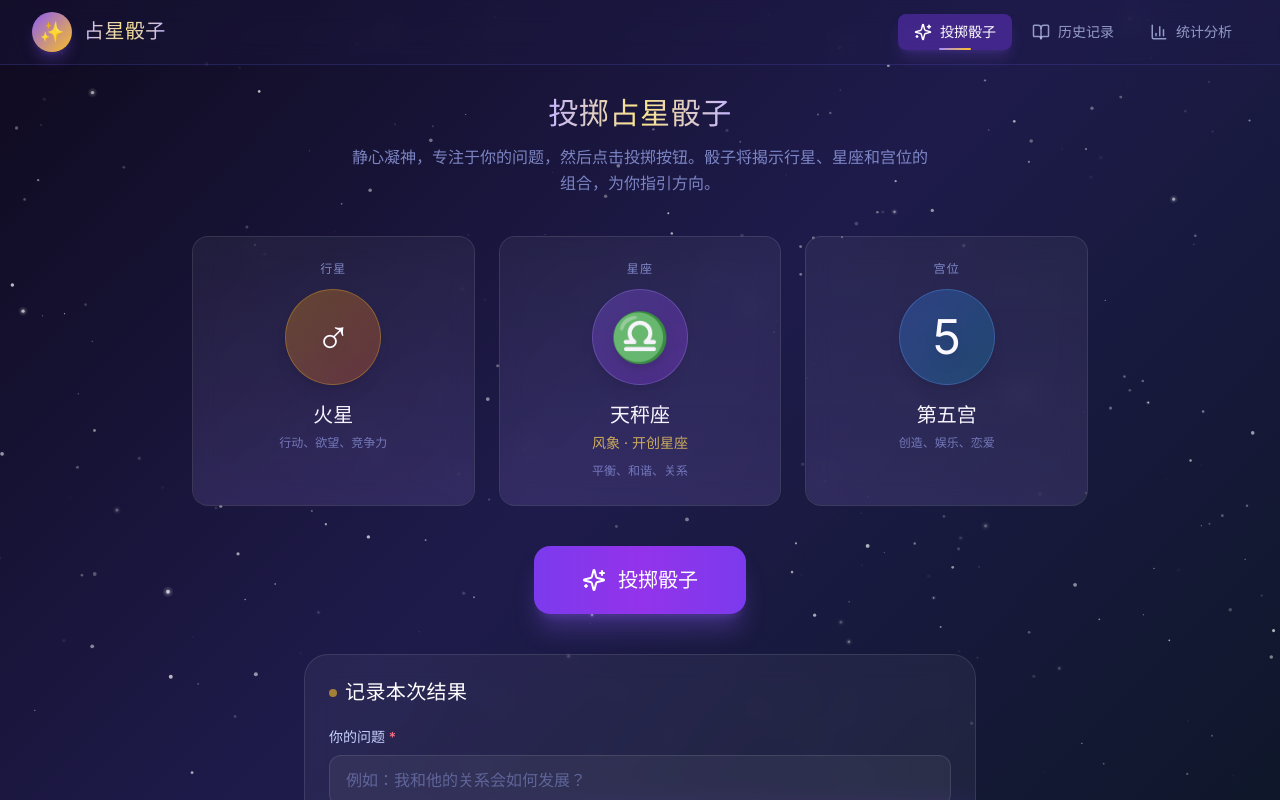
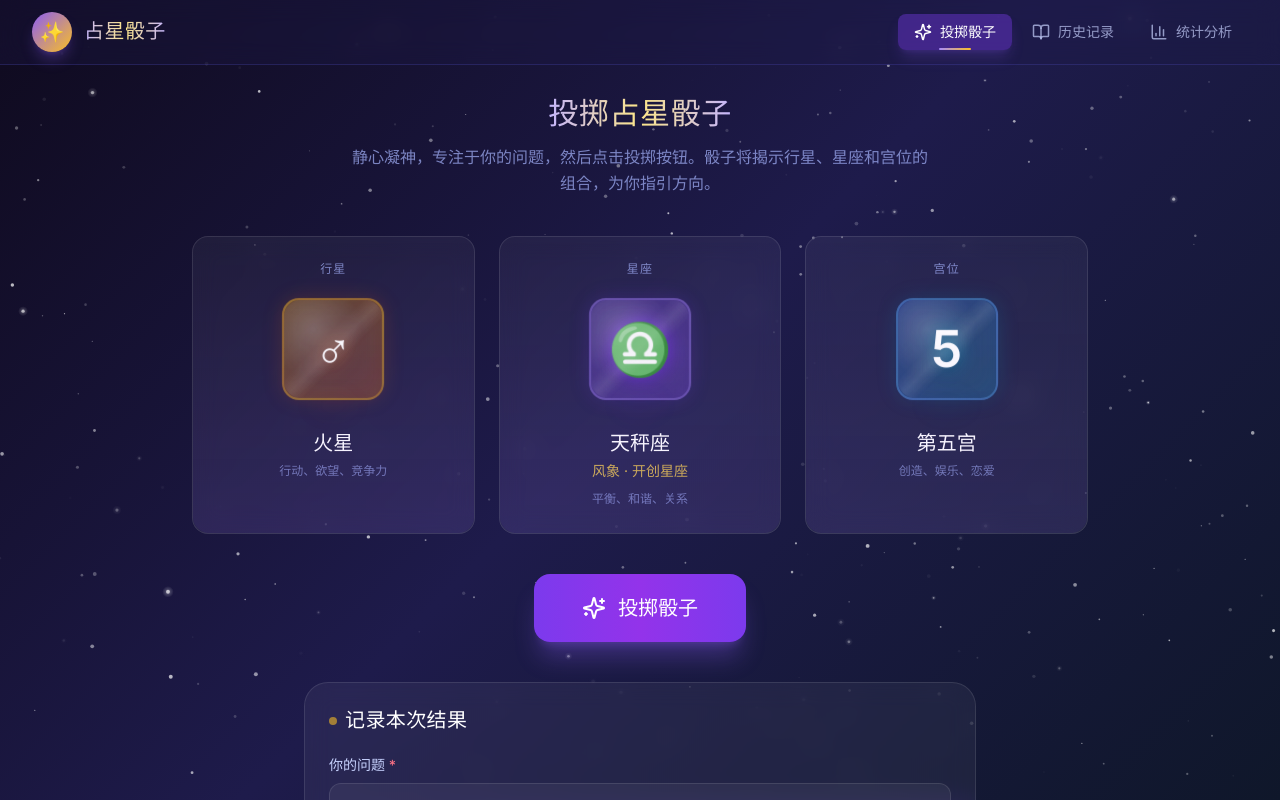
Before and after one commit to LuckyLL17/yq-30, a React (Vite) app: page / in a window 1280 px wide. Both pictures are taken after a click on the button "投掷骰子". Shown: the top 800 px of the page. Built offline with nearby package versions, Linux system fonts and the light colour scheme.

Commit message:
.1294570642211112:5d21e53496a205b6a86b620b94d70b5c_6a2a0f066f8395e0e8cabb0d.6a2a20f06f8395e0e8cac902.6a2a20f0ba6d4b0e2649bc72:Trae CN.T(2026/6/11 10:44:00)

```diff
--- /dev/null
+++ b/src/components/Dice3D.tsx
@@ -0,0 +1,155 @@
+import React, { useState, useEffect, useMemo } from 'react';
+
+interface Dice3DProps {
+  symbol: string;
+  isRolling: boolean;
+  delay?: number;
+  gradientFrom: string;
+  gradientTo: string;
+  borderColor: string;
+  size?: 'sm' | 'md' | 'lg';
+  allSymbols?: string[];
+}
+
+const Dice3D: React.FC<Dice3DProps> = ({
+  symbol,
+  isRolling,
+  delay = 0,
+  gradientFrom,
+  gradientTo,
+  borderColor,
+  size = 'lg',
+  allSymbols,
+}) => {
+  const [displaySymbol, setDisplaySymbol] = useState(symbol);
+  const [faces, setFaces] = useState<string[]>([]);
+
+  const sizeClasses = {
+    sm: 'w-16 h-16',
+    md: 'w-20 h-20',
+    lg: 'w-24 h-24',
+  };
+
+  const faceSize = {
+    sm: 'w-16 h-16',
+    md: 'w-20 h-20',
+    lg: 'w-24 h-24',
+  };
+
+  const symbolSizes = {
+    sm: 'text-3xl',
+    md: 'text-4xl',
+    lg: 'text-5xl',
+  };
+
+  const faceSymbols = useMemo(() => {
+    if (allSymbols && allSymbols.length >= 6) {
+      const shuffled = [...allSymbols].sort(() => Math.random() - 0.5);
+      return shuffled.slice(0, 6);
+    }
+    return [symbol, symbol, symbol, symbol, symbol, symbol];
+  }, [allSymbols, symbol]);
+
+  useEffect(() => {
+    if (!isRolling) {
+      setDisplaySymbol(symbol);
+      setFaces([symbol, symbol, symbol, symbol, symbol, symbol]);
+    } else {
+      setFaces(faceSymbols);
+      const interval = setInterval(() => {
+        if (allSymbols) {
+          setDisplaySymbol(allSymbols[Math.floor(Math.random() * allSymbols.length)]);
+        }
+      }, 80);
+
+      return () => clearInterval(interval);
+    }
+  }, [isRolling, symbol, allSymbols, faceSymbols]);
+
+  const faceStyles = (index: number) => {
+    const transforms = [
+      'rotateY(0deg) translateZ(var(--half-size))',
+      'rotateY(90deg) translateZ(var(--half-size))',
+      'rotateY(180deg) translateZ(var(--half-size))',
+      'rotateY(-90deg) translateZ(var(--half-size))',
+      'rotateX(90deg) translateZ(var(--half-size))',
+      'rotateX(-90deg) translateZ(var(--half-size))',
+    ];
+
+    return {
+      transform: transforms[index],
+    };
+  };
+
+  const sizeValue = size === 'sm' ? 64 : size === 'md' ? 80 : 96;
+  const halfSize = sizeValue / 2;
+
+  return (
+    <div className="relative" style={{ perspective: '800px' }}>
+      <div
+        className={`${sizeClasses[size]} relative transition-transform duration-500`}
+        style={{
+          transformStyle: 'preserve-3d',
+          '--half-size': `${halfSize}px`,
+        } as React.CSSProperties}
+      >
+        <div
+          className={`
+            absolute inset-0 transform-gpu
+            ${isRolling ? 'animate-dice-3d-roll' : ''}
+          `}
+          style={{
+            transformStyle: 'preserve-3d',
+            animationDelay: `${delay}ms`,
+          }}
+        >
+          {[0, 1, 2, 3, 4, 5].map((index) => (
+            <div
+              key={index}
+              className={`
+                absolute ${faceSize[size]} rounded-2xl flex items-center justify-center
+                border-2 shadow-xl
+              `}
+              style={{
+                ...faceStyles(index),
+                background: `linear-gradient(135deg, ${gradientFrom}40 0%, ${gradientTo}40 100%)`,
+                borderColor: `${borderColor}60`,
+                boxShadow: `inset 0 0 30px ${gradientFrom}20, 0 0 20px ${gradientTo}30`,
+                backdropFilter: 'blur(10px)',
+                backfaceVisibility: 'hidden',
+              }}
+            >
+              <span
+                className={`${symbolSizes[size]} text-white font-bold drop-shadow-lg`}
+                style={{
+                  textShadow: `0 0 20px ${gradientTo}`,
+                }}
+              >
+                {isRolling ? faces[index] : displaySymbol}
+              </span>
+
+              <div
+                className="absolute inset-0 rounded-2xl pointer-events-none"
+                style={{
+                  background: `
+                    radial-gradient(circle at 30% 30%, rgba(255,255,255,0.2) 0%, transparent 50%),
+                    linear-gradient(135deg, transparent 40%, rgba(255,255,255,0.1) 50%, transparent 60%)
+                  `,
+                }}
+              />
+            </div>
+          ))}
+        </div>
+      </div>
+
+      <div
+        className="absolute -bottom-4 left-1/2 -translate-x-1/2 w-16 h-4 rounded-full blur-md opacity-50"
+        style={{
+          background: `radial-gradient(ellipse, ${gradientTo}40 0%, transparent 70%)`,
+        }}
+      />
+    </div>
+  );
+};
+
+export default Dice3D;
--- a/src/components/DiceDisplay.tsx
+++ b/src/components/DiceDisplay.tsx
@@ -1,5 +1,7 @@
 import React from 'react';
 import { DiceResult, Planet, Sign, House } from '@/types';
+import { PLANETS, SIGNS, HOUSES } from '@/utils/diceData';
+import Dice3D from './Dice3D';
 
 interface DiceCardProps {
   title: string;
@@ -9,7 +11,10 @@ interface DiceCardProps {
   extra?: string;
   isRolling: boolean;
   delay: number;
-  iconBg: string;
+  gradientFrom: string;
+  gradientTo: string;
+  borderColor: string;
+  allSymbols: string[];
 }
 
 const DiceCard: React.FC<DiceCardProps> = ({
@@ -20,34 +25,35 @@ const DiceCard: React.FC<DiceCardProps> = ({
   extra,
   isRolling,
   delay,
-  iconBg,
+  gradientFrom,
+  gradientTo,
+  borderColor,
+  allSymbols,
 }) => {
   return (
     <div
       className={`
         relative flex flex-col items-center p-6 rounded-2xl
         backdrop-blur-md bg-white/5 border border-white/10
-        transform transition-all duration-700 ease-out
+        transition-all duration-700 ease-out
         hover:bg-white/10 hover:border-violet-500/30 hover:shadow-xl hover:shadow-violet-500/10
-        ${isRolling ? 'animate-dice-roll' : ''}
       `}
-      style={{ animationDelay: `${delay}ms` }}
     >
-      <div className="text-xs text-indigo-300/70 uppercase tracking-widest mb-3">
+      <div className="text-xs text-indigo-300/70 uppercase tracking-widest mb-4">
         {title}
       </div>
 
-      <div
-        className={`
-          w-24 h-24 rounded-full flex items-center justify-center mb-4
-          ${iconBg}
-          shadow-lg transform transition-transform duration-500
-          ${isRolling ? 'scale-110' : 'hover:scale-105'}
-        `}
-      >
-        <span className={`text-5xl text-white drop-shadow-lg ${isRolling ? 'animate-spin-slow' : ''}`}>
-          {symbol}
-        </span>
+      <div className="mb-6 h-28 flex items-center justify-center">
+        <Dice3D
+          symbol={symbol}
+          isRolling={isRolling}
+          delay={delay}
+          gradientFrom={gradientFrom}
+          gradientTo={gradientTo}
+          borderColor={borderColor}
+          size="lg"
+          allSymbols={allSymbols}
+        />
       </div>
 
       <div className="text-xl font-bold text-white mb-1">{name}</div>
@@ -65,29 +71,44 @@ const DiceCard: React.FC<DiceCardProps> = ({
   );
 };
 
+const EmptyDiceCard: React.FC<{ title: string }> = ({ title }) => {
+  return (
+    <div className="flex flex-col items-center p-6 rounded-2xl backdrop-blur-md bg-white/5 border border-white/10">
+      <div className="text-xs text-indigo-300/70 uppercase tracking-widest mb-4">
+        {title}
+      </div>
+      <div className="mb-6 h-28 flex items-center justify-center">
+        <div
+          className="w-24 h-24 rounded-2xl flex items-center justify-center border-2 border-indigo-500/30"
+          style={{
+            background: 'linear-gradient(135deg, rgba(99, 102, 241, 0.2) 0%, rgba(139, 92, 246, 0.2) 100%)',
+            boxShadow: 'inset 0 0 30px rgba(99, 102, 241, 0.1)',
+          }}
+        >
+          <span className="text-4xl text-indigo-400/50 font-bold">?</span>
+        </div>
+      </div>
+      <div className="text-indigo-300/50 text-sm">点击下方按钮投掷</div>
+    </div>
+  );
+};
+
 interface DiceDisplayProps {
   result: DiceResult | null;
   isRolling: boolean;
 }
 
+const planetSymbols = PLANETS.map(p => p.symbol);
+const signSymbols = SIGNS.map(s => s.symbol);
+const houseNumbers = HOUSES.map(h => h.number.toString());
+
 const DiceDisplay: React.FC<DiceDisplayProps> = ({ result, isRolling }) => {
   if (!result) {
     return (
       <div className="grid grid-cols-1 md:grid-cols-3 gap-6">
-        {['行星', '星座', '宫位'].map((title, index) => (
-          <div
-            key={title}
-            className="flex flex-col items-center p-6 rounded-2xl backdrop-blur-md bg-white/5 border border-white/10"
-          >
-            <div className="text-xs text-indigo-300/70 uppercase tracking-widest mb-3">
-              {title}
-            </div>
-            <div className="w-24 h-24 rounded-full bg-gradient-to-br from-indigo-900/50 to-violet-900/50 flex items-center justify-center mb-4 border border-indigo-500/20">
-              <span className="text-3xl text-indigo-400/50">?</span>
-            </div>
-            <div className="text-indigo-300/50 text-sm">点击下方按钮投掷</div>
-          </div>
-        ))}
+        <EmptyDiceCard title="行星" />
+        <EmptyDiceCard title="星座" />
+        <EmptyDiceCard title="宫位" />
       </div>
     );
   }
@@ -103,7 +124,10 @@ const DiceDisplay: React.FC<DiceDisplayProps> = ({ result, isRolling }) => {
         meaning={planet.meaning}
         isRolling={isRolling}
         delay={0}
-        iconBg="bg-gradient-to-br from-amber-500/30 to-orange-600/30 border border-amber-400/30"
+        gradientFrom="#f59e0b"
+        gradientTo="#ea580c"
+        borderColor="#fbbf24"
+        allSymbols={planetSymbols}
       />
       <DiceCard
         title="星座"
@@ -113,7 +137,10 @@ const DiceDisplay: React.FC<DiceDisplayProps> = ({ result, isRolling }) => {
         extra={`${sign.element}象 · ${sign.modality}星座`}
         isRolling={isRolling}
         delay={150}
-        iconBg="bg-gradient-to-br from-violet-500/30 to-purple-600/30 border border-violet-400/30"
+        gradientFrom="#8b5cf6"
+        gradientTo="#7c3aed"
+        borderColor="#a78bfa"
+        allSymbols={signSymbols}
       />
       <DiceCard
         title="宫位"
@@ -122,7 +149,10 @@ const DiceDisplay: React.FC<DiceDisplayProps> = ({ result, isRolling }) => {
         meaning={house.meaning}
         isRolling={isRolling}
         delay={300}
-        iconBg="bg-gradient-to-br from-blue-500/30 to-cyan-600/30 border border-blue-400/30"
+        gradientFrom="#3b82f6"
+        gradientTo="#0891b2"
+        borderColor="#60a5fa"
+        allSymbols={houseNumbers}
       />
     </div>
   );
--- a/src/index.css
+++ b/src/index.css
@@ -55,6 +55,51 @@ h1, h2, h3, h4, h5, h6 {
   }
 }
 
+@keyframes dice-3d-roll {
+  0% {
+    transform: rotateX(0deg) rotateY(0deg) rotateZ(0deg) scale(1);
+  }
+  10% {
+    transform: rotateX(36deg) rotateY(72deg) rotateZ(36deg) scale(1.15);
+  }
+  20% {
+    transform: rotateX(72deg) rotateY(144deg) rotateZ(72deg) scale(1.1);
+  }
+  30% {
+    transform: rotateX(108deg) rotateY(216deg) rotateZ(108deg) scale(1.15);
+  }
+  40% {
+    transform: rotateX(144deg) rotateY(288deg) rotateZ(144deg) scale(1.1);
+  }
+  50% {
+    transform: rotateX(180deg) rotateY(360deg) rotateZ(180deg) scale(1.15);
+  }
+  60% {
+    transform: rotateX(216deg) rotateY(432deg) rotateZ(216deg) scale(1.1);
+  }
+  70% {
+    transform: rotateX(252deg) rotateY(504deg) rotateZ(252deg) scale(1.15);
+  }
+  80% {
+    transform: rotateX(288deg) rotateY(576deg) rotateZ(288deg) scale(1.1);
+  }
+  90% {
+    transform: rotateX(324deg) rotateY(648deg) rotateZ(324deg) scale(1.05);
+  }
+  100% {
+    transform: rotateX(360deg) rotateY(720deg) rotateZ(360deg) scale(1);
+  }
+}
+
+@keyframes dice-bounce {
+  0%, 100% {
+    transform: translateY(0) scale(1);
+  }
+  50% {
+    transform: translateY(-20px) scale(0.95);
+  }
+}
+
 @keyframes spin-slow {
   from {
     transform: rotate(0deg);
@@ -84,6 +129,15 @@ h1, h2, h3, h4, h5, h6 {
 
 .animate-dice-roll {
   animation: dice-roll 1.5s ease-in-out;
+}
+
+.animate-dice-3d-roll {
+  animation: dice-3d-roll 1.8s cubic-bezier(0.34, 1.56, 0.64, 1) forwards;
+  transform-style: preserve-3d;
+}
+
+.animate-dice-bounce {
+  animation: dice-bounce 0.6s ease-in-out;
 }
 
 .animate-spin-slow {
```
Also changed, not shown: src/components/RecordCard.tsx (+44 -10 lines).
